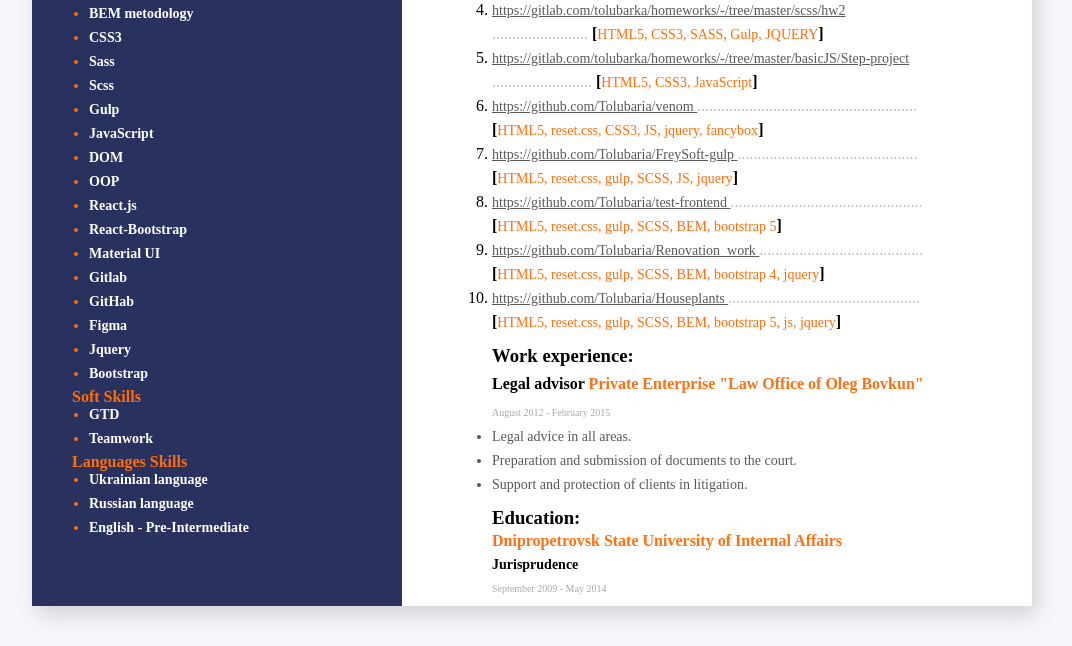
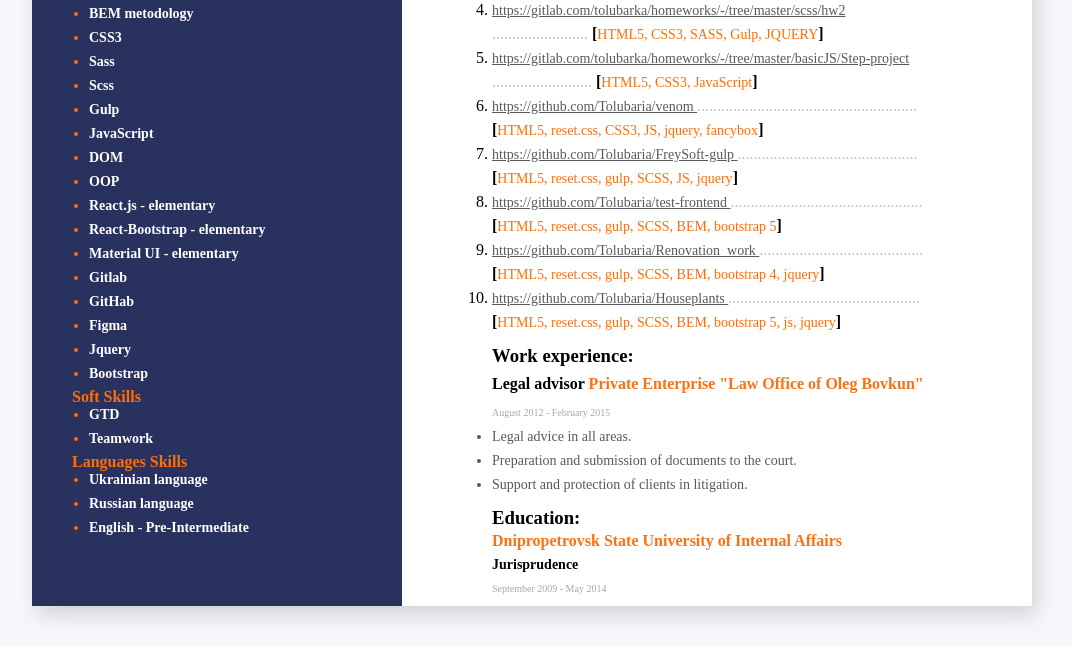
Before and after one commit to Tolubaria/CV-in-English, a plain HTML site: page index.html in a window 1280 px wide. Shown: the part 715-1361 px from the top of the page, without its empty margins (108-1180 px from the left). Drawn offline with Linux system fonts and the light colour scheme.

Commit message:
elementary

```diff
--- a/index.html
+++ b/index.html
@@ -78,13 +78,13 @@
                         <span class="tech-Skills-text text">OOP</span>
                      </li>
                      <li class="tech-Skills-item item">
-                        <span class="tech-Skills-text text">React.js</span>
+                        <span class="tech-Skills-text text">React.js - elementary</span>
                      </li>
                      <li class="tech-Skills-item item">
-                        <span class="tech-Skills-text text">React-Bootstrap</span>
+                        <span class="tech-Skills-text text">React-Bootstrap - elementary</span>
                      </li>
 							<li class="tech-Skills-item item">
-								<span class="tech-Skills-text text">Material UI</span>
+								<span class="tech-Skills-text text">Material UI - elementary</span>
 							</li>
                      <li class="tech-Skills-item item">
                         <span class="tech-Skills-text text">Gitlab</span>
```
Also changed, not shown: 1 other file.
